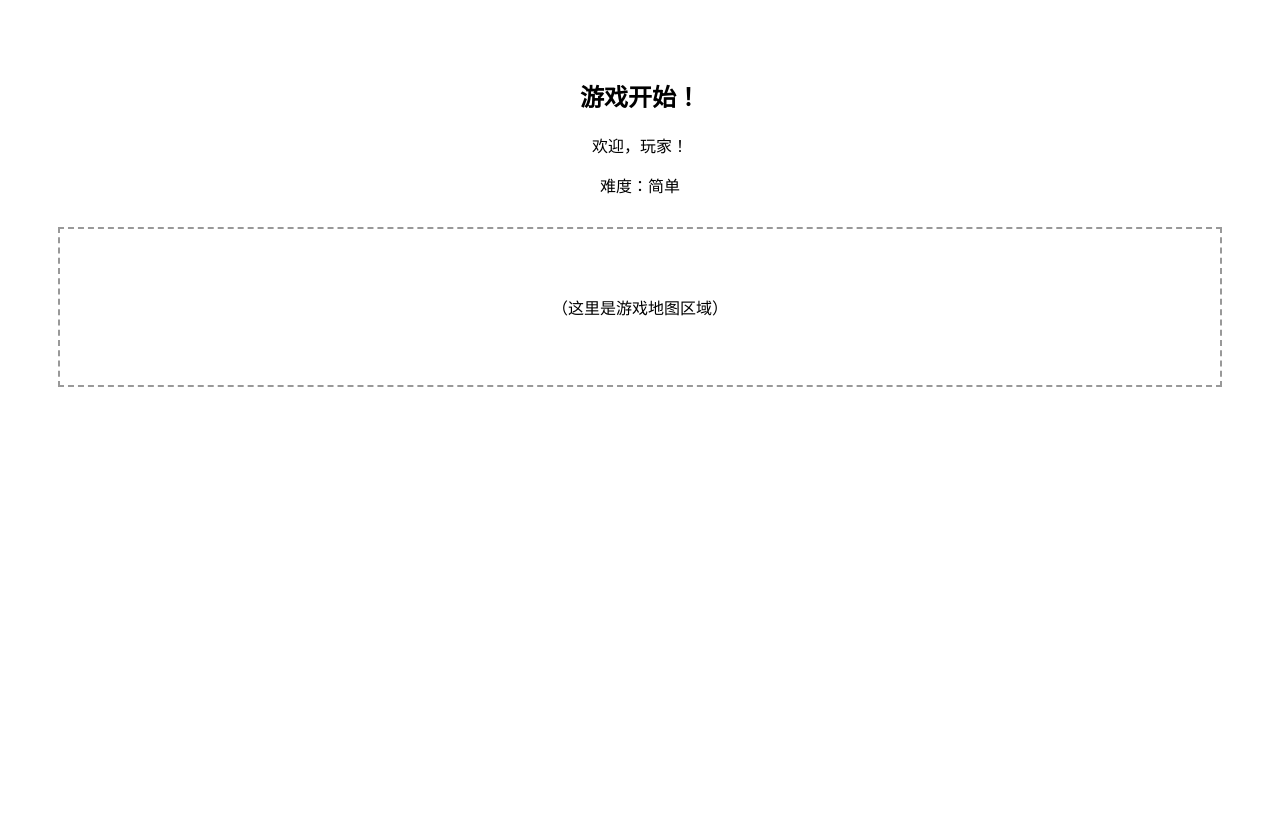
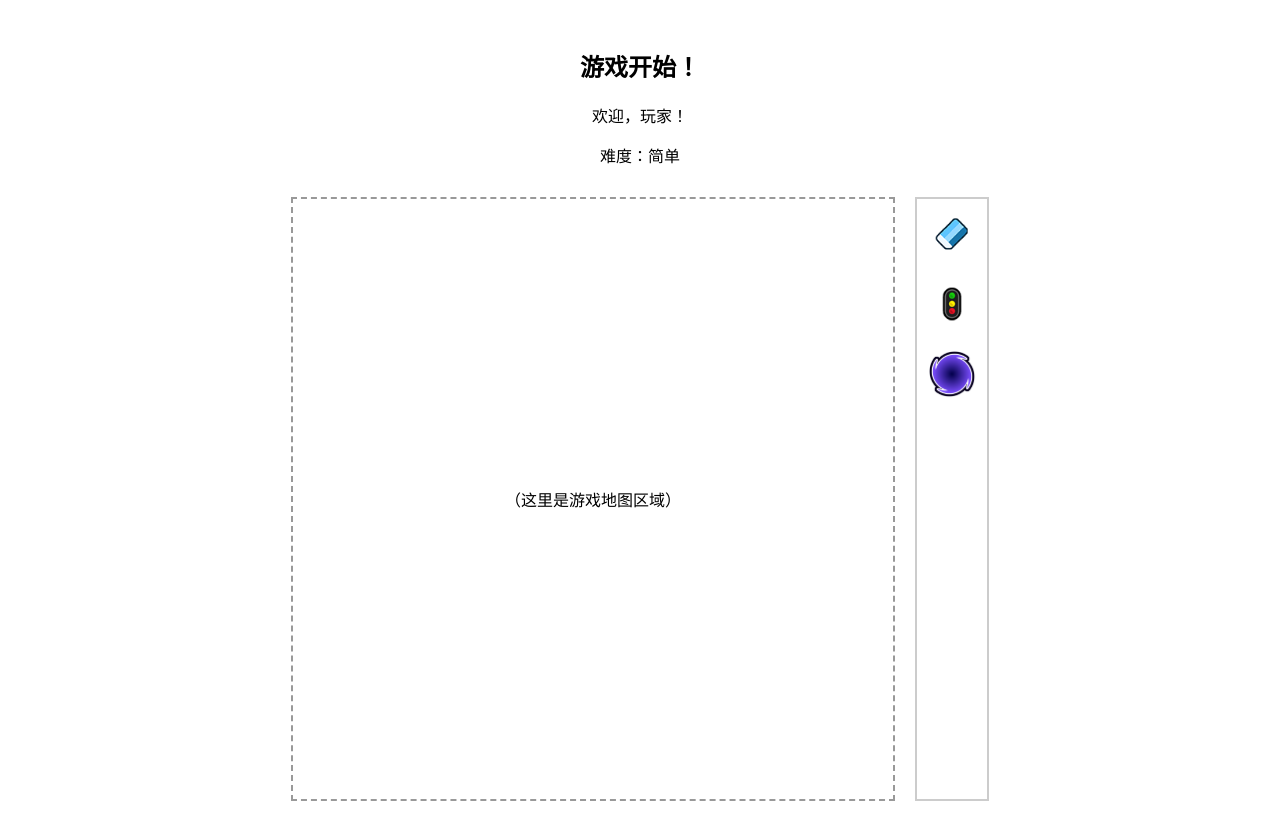
Before and after one commit to xgwsgdhs/SkyCity, a Vue app: page /game in a window 1280 px wide. Before the commit the page ends 800 px from the top, so only its background shows below. Built offline with nearby package versions, Linux system fonts and the light colour scheme.

Commit message:
使用ES Module标准规范素材导入js，新增工具栏至游戏页面

```diff
--- a/src/assets/index.js
+++ b/src/assets/index.js
@@ -1,58 +1,99 @@
 // 背景
+import dirt from './images/background/dirt.png'
+import grass from './images/background/grass.png'
+import ice from './images/background/ice.png'
+import sand from './images/background/sand.png'
+
 export const backgrounds = {
-    dirt: require('./images/background/dirt.png'),
-    grass: require('./images/background/grass.png'),
-    ice: require('./images/background/ice.png'),
-    sand: require('./images/background/sand.png')
+    dirt,
+    grass,
+    ice,
+    sand
 }
 
 // 建筑
+import house1 from './images/building/house_1.png'
+import house2 from './images/building/house_2.png'
+import moon from './images/building/moon.png'
+import star from './images/building/star.png'
+import sun from './images/building/sun.png'
+
 export const buildings = {
-    house1: require('./images/building/house_1.png'),
-    house2: require('./images/building/house_2.png'),
-    moon: require('./images/building/moon.png'),
-    star: require('./images/building/star.png'),
-    sun: require('./images/building/sun.png')
+    house1,
+    house2,
+    moon,
+    star,
+    sun
 }
 
 // 市民
+import unit01 from './images/citizen/medievalUnit_01.png'
+import unit08 from './images/citizen/medievalUnit_08.png'
+import unit15 from './images/citizen/medievalUnit_15.png'
+import unit22 from './images/citizen/medievalUnit_22.png'
+
 export const citizens = {
-    unit01: require('./images/citizen/medievalUnit_01.png'),
-    unit08: require('./images/citizen/medievalUnit_08.png'),
-    unit15: require('./images/citizen/medievalUnit_15.png'),
-    unit22: require('./images/citizen/medievalUnit_22.png')
+    unit01,
+    unit08,
+    unit15,
+    unit22
 }
 
 // 装饰
+import stone from './images/decoration/stone.png'
+import tree1 from './images/decoration/tree1.png'
+import tree2 from './images/decoration/tree2.png'
+
 export const decorations = {
-    stone: require('./images/decoration/stone.png'),
-    tree1: require('./images/decoration/tree1.png'),
-    tree2: require('./images/decoration/tree2.png')
+    stone,
+    tree1,
+    tree2
 }
 
 // 道路
+import bottomEnd from './images/road/bottom-end.png'
+import cross from './images/road/cross.png'
+import end from './images/road/end.png'
+import horizontal from './images/road/horizontal.png'
+import Lbend from './images/road/L-bend.png'
+import LbendHorizontalReverse from './images/road/L-bend-horizontal-reverse.png'
+import LbendMirror from './images/road/L-bend-mirror.png'
+import LbendVerticalReverse from './images/road/L-bend-vertical-reverse.png'
+import leftEnd from './images/road/left-end.png'
+import rightEnd from './images/road/right-end.png'
+import Tjunction from './images/road/T-junction.png'
+import TjunctionLeft from './images/road/T-junction-left.png'
+import TjunctionReverse from './images/road/T-junction-reverse.png'
+import TjunctionRight from './images/road/T-junction-right.png'
+import topEnd from './images/road/top-end.png'
+import vertical from './images/road/vertical.png'
+
 export const roads = {
-    bottomEnd: require('./images/road/bottom-end.png'),
-    cross: require('./images/road/cross.png'),
-    end: require('./images/road/end.png'),
-    horizontal: require('./images/road/horizontal.png'),
-    Lbend: require('./images/road/L-bend.png'),
-    LbendHorizontalReverse: require('./images/road/L-bend-horizontal-reverse.png'),
-    LbendMirror: require('./images/road/L-bend-mirror.png'),
-    LbendVerticalReverse: require('./images/road/L-bend-vertical-reverse.png'),
-    leftEnd: require('./images/road/left-end.png'),
-    rightEnd: require('./images/road/right-end.png'),
-    Tjunction: require('./images/road/T-junction.png'),
-    TjunctionLeft: require('./images/road/T-junction-left.png'),
-    TjunctionReverse: require('./images/road/T-junction-reverse.png'),
-    TjunctionRight: require('./images/road/T-junction-right.png'),
-    topEnd: require('./images/road/top-end.png'),
-    vertical: require('./images/road/vertical.png')
+    bottomEnd,
+    cross,
+    end,
+    horizontal,
+    Lbend,
+    LbendHorizontalReverse,
+    LbendMirror,
+    LbendVerticalReverse,
+    leftEnd,
+    rightEnd,
+    Tjunction,
+    TjunctionLeft,
+    TjunctionReverse,
+    TjunctionRight,
+    topEnd,
+    vertical
 }
 
 // 工具
+import eraser from './images/tools/eraser.png'
+import navigator from './images/tools/navigator.png'
+import rebirth from './images/tools/rebirth.png'
+
 export const tools = {
-    eraser: require('./images/tools/eraser.png'),
-    navigator: require('./images/tools/navigator.png'),
-    rebirth: require('./images/tools/rebirth.png')
+    eraser,
+    navigator,
+    rebirth
 }
--- /dev/null
+++ b/src/components/Game/ToolBar.vue
@@ -0,0 +1,46 @@
+<template>
+  <div class="tool-bar">
+    <img :src="tools.eraser" alt="橡皮" @click="selectTool('eraser')">
+    <img :src="tools.navigator" alt="导航器" @click="selectTool('navigator')">
+    <img :src="tools.rebirth" alt="重生门" @click="selectTool('rebirth')">
+  </div>
+</template>
+
+<script>
+import { tools } from '@/assets/index.js'
+import { ref } from 'vue'
+
+export default {
+  setup() {
+    const selectedTool = ref('')
+
+    const selectTool = (toolName) => {
+      selectedTool.value = toolName
+      console.log('已选择工具：', toolName)
+    }
+
+    return { tools, selectTool }
+  }
+}
+</script>
+
+<style scoped>
+.tool-bar {
+  display: flex;
+  flex-direction: column;
+  gap: 20px;
+  border: 2px solid #ccc;
+  padding: 10px;
+  align-items: center;
+}
+
+.tool-bar img {
+  width: 50px;
+  height: 50px;
+  cursor: pointer;
+}
+
+.tool-bar img:hover {
+  border: 2px solid #000;
+}
+</style>
--- a/src/pages/GamePage.vue
+++ b/src/pages/GamePage.vue
@@ -4,17 +4,24 @@
     <p>欢迎，{{ nickname }}！</p>
     <p>难度：{{ levelText }}</p>
 
-    <div class="game-area">
-      <!-- 以后这里放地图、工具栏、计分器 -->
-      <p>（这里是游戏地图区域）</p>
+    <div class="game-container">
+      <!-- 地图区域 -->
+      <div class="game-map">
+        <p>（这里是游戏地图区域）</p>
+      </div>
+
+      <!-- 工具栏 -->
+      <ToolBar />
     </div>
   </div>
 </template>
 
 <script>
 import { ref, onMounted } from 'vue'
+import ToolBar from '../components/Game/ToolBar.vue'
 
 export default {
+  components: { ToolBar },
   setup() {
     const nickname = ref('')
     const level = ref('')
@@ -41,12 +48,22 @@ export default {
 <style scoped>
 .game-page {
   text-align: center;
-  padding: 50px;
+  padding: 20px;
 }
 
-.game-area {
+.game-container {
+  display: flex;
+  justify-content: center;
+  gap: 20px;
   margin-top: 30px;
+}
+
+.game-map {
+  width: 600px;
+  height: 600px;
   border: 2px dashed #999;
-  padding: 50px;
+  display: flex;
+  align-items: center;
+  justify-content: center;
 }
 </style>
```
